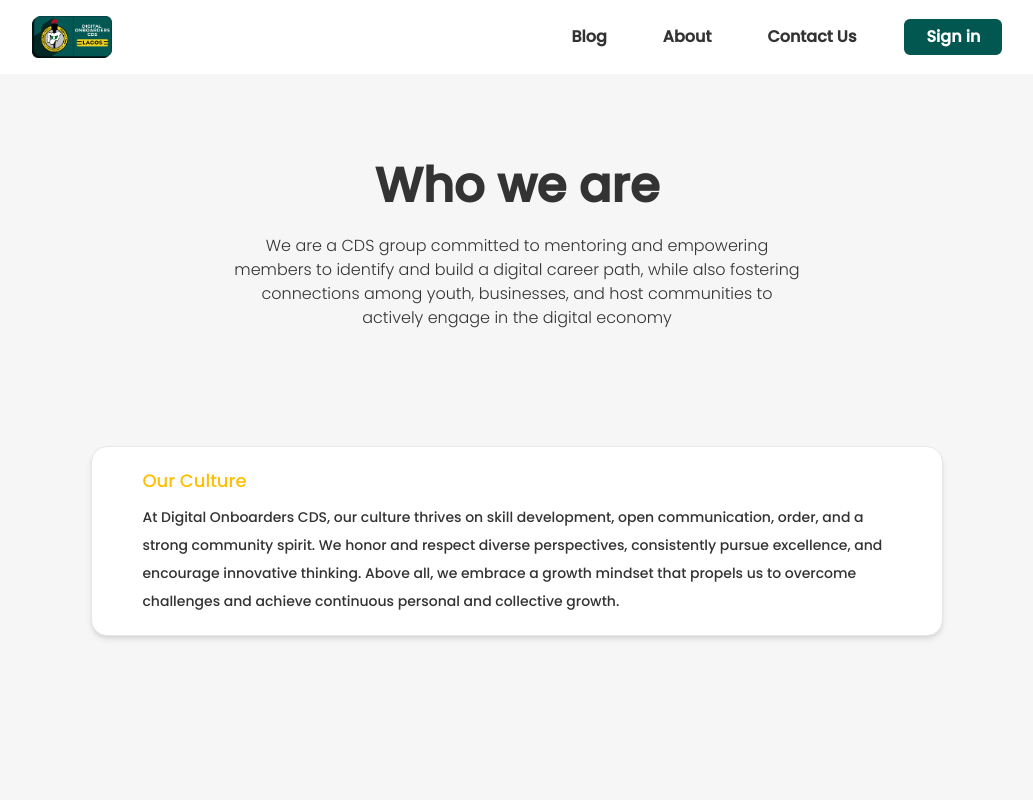
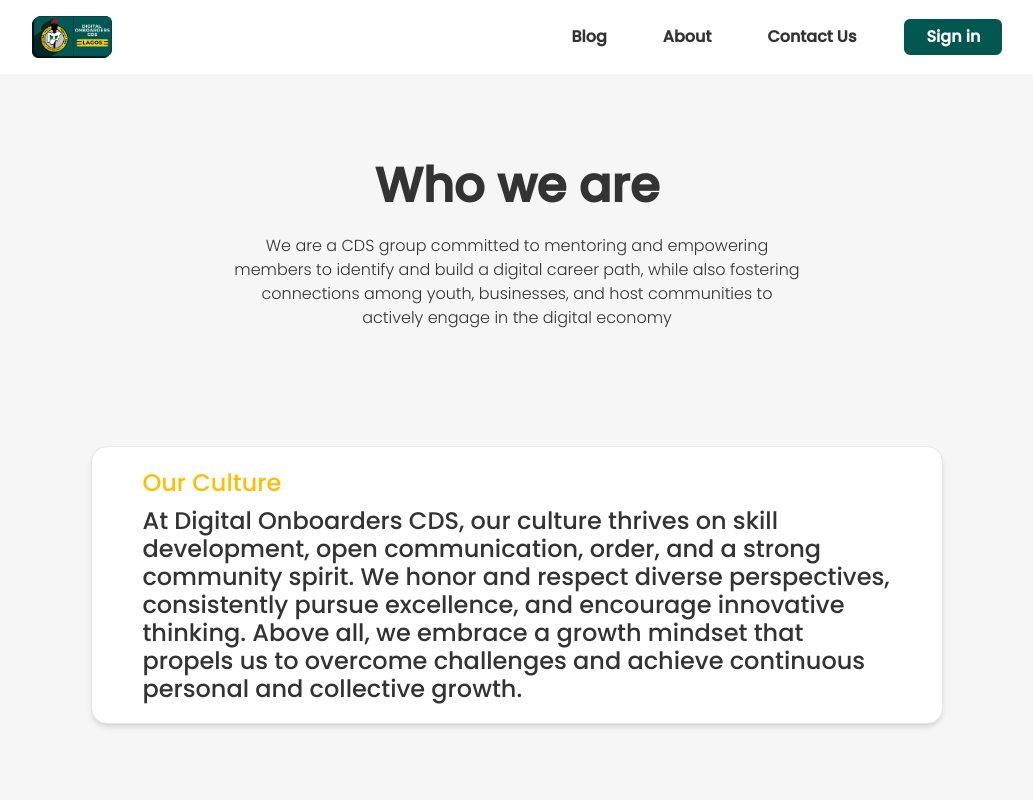
Before and after one commit to phyrunez/Dodeel_Blog_App-Client, a React (Create React App) app: page /about in a window 1280 px wide. Shown: the top 800 px of the page, without its empty margins (123-1156 px from the left). Built offline with nearby package versions, Linux system fonts and the light colour scheme.

Commit message:
made changes

```diff
--- a/src/pages/about/AboutUsPage.jsx
+++ b/src/pages/about/AboutUsPage.jsx
@@ -19,9 +19,9 @@ const AboutUsPage = () => {
                 <div className="w-full lg:justify-start px-2 lg:px-[50px]">
                     <div className="flex flex-col py-2 lg:py-[20px] ">
                       <div className=''>
-                        <h1 className='text-[#FFBF00] md:text-2xl lg:text-lg text-base'>Our Culture</h1>
+                        <h1 className='text-[#FFBF00] md:text-2xl lg:text-2xl text-base'>Our Culture</h1>
 
-                        <div className='mt-[0.5rem] md:leading-10 xl:leading-7 lg:leading-5 leading-6 text-sm'>
+                        <div className='mt-[0.5rem] md:leading-10 xl:leading-7 lg:leading-5 leading-6 lg:text-2xl md:text-2xl text-sm'>
                           <p className='font font-poppins'>At Digital Onboarders CDS, our culture thrives on skill development, open communication, order, and a strong community spirit. We
                             honor and respect diverse perspectives, consistently pursue excellence, and encourage innovative thinking. Above all, we embrace a growth
                             mindset that propels us to overcome challenges and achieve continuous personal and collective growth.
@@ -36,13 +36,13 @@ const AboutUsPage = () => {
           </div>
         </div>
 
-        <div className=' xl:w-screen lg:h-[50vh] md:h-[40vh] h-[30vh] xl:h-[70vh] bg-[#025750] relative w-full xl:mx-0 mb-[150vh] lg:mb-[100vh] md:mb-[120vh] xl:mt-[20%] lg:mt-[10%] md:mt-[70%] flex items-center justify-center'>
+        <div className=' xl:w-screen lg:h-[50vh] md:h-[40vh] h-[30vh] xl:h-[70vh] bg-[#025750] relative w-full xl:mx-0 mb-[150vh] lg:mb-[80vh] md:mb-[120vh] xl:mt-[20%] lg:mt-[0%] md:mt-[30%] flex items-center justify-center'>
           <h2 className='text-white font-semibold xl:font-bold leading-[31.99px] text-[20px] xl:text-[40px] text-center mt-[2rem] absolute top-0'>Lagos State Digital Onboarders CDS</h2>
           <img src = {images.Group1} alt="svg" className = "absolute bottom-[5vh] xl:bottom-[15vh]" />
           <img src={images.Vector} alt="vector" className = "hidden xl:block absolute rotate-180 right-0 bottom-[-25vh] w-[25%]"/>
           <img src={images.Vector} alt="vector" className = "hidden xl:block absolute rotate-180 left-0 bottom-[-25vh] w-[25%]" />
 
-          <div className='absolute lg:top-[45vh] md:top-[45vh] top-[38vh] xl:top-[55vh] xs:mb-[10rem]  md:w-[80%] w-[85%] xl:w-[50%] bg-white rounded-lg shadow-xl p-8'>
+          <div className='absolute lg:top-[40vh] md:top-[45vh] top-[38vh] xl:top-[55vh] xs:mb-[10rem]  md:w-[80%] w-[85%] xl:w-[50%] bg-white rounded-lg shadow-xl p-8'>
             <div>
               <h1 className='text-[#AF6E4D] text-2xl '>Mission</h1>
 
```
